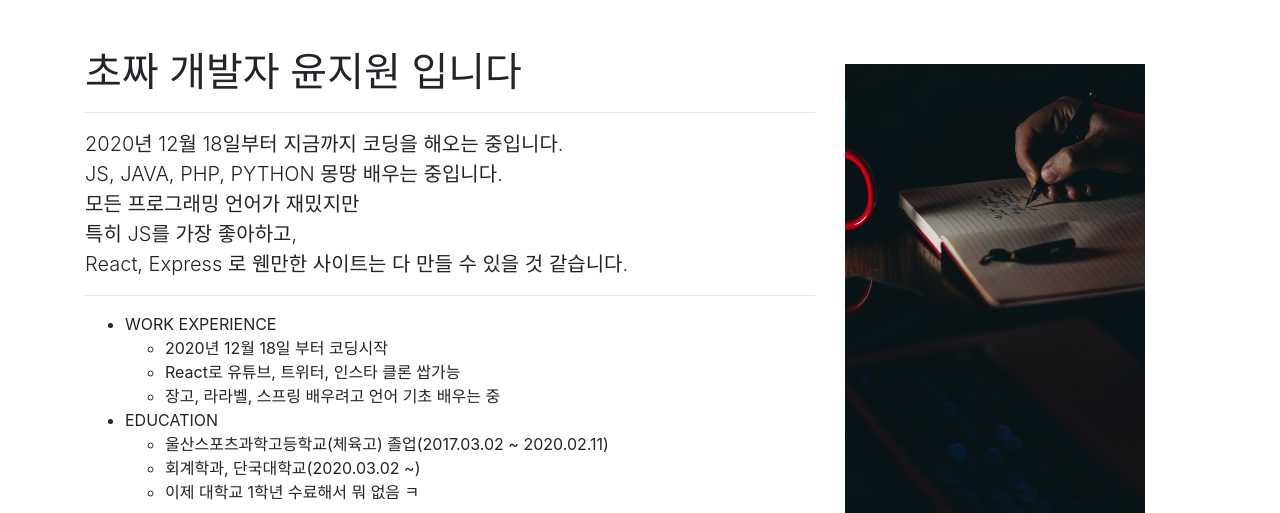
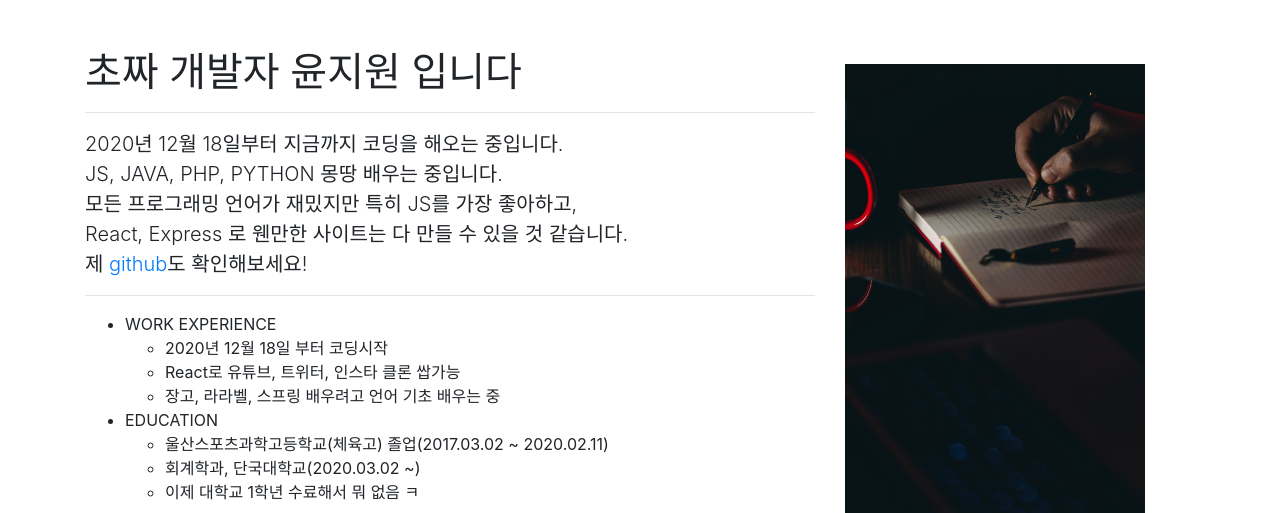
Before and after one commit to YOON9661/learning-django, a Django app: page /about_me/ in a window 1280 px wide. Shown: the part 60-573 px from the top of the page. Run offline with Django 3.2, Linux system fonts and the light colour scheme; some libraries are stand-ins or nearby versions.

Commit message:
almost finish

```diff
--- a/single_pages/templates/single_pages/about_me.html
+++ b/single_pages/templates/single_pages/about_me.html
@@ -40,10 +40,11 @@
                             JS, JAVA, PHP, PYTHON 몽땅 배우는 중입니다.
                             <br />
                             모든 프로그래밍 언어가 재밌지만
-                            <br />
                             특히 JS를 가장 좋아하고,
                             <br />
                             React, Express 로 웬만한 사이트는 다 만들 수 있을 것 같습니다.
+                            <br />
+                            제 <a href="https://github.com/YOON9661">github</a>도 확인해보세요!
                         </p>
                         <hr />
                         <ul>
```
